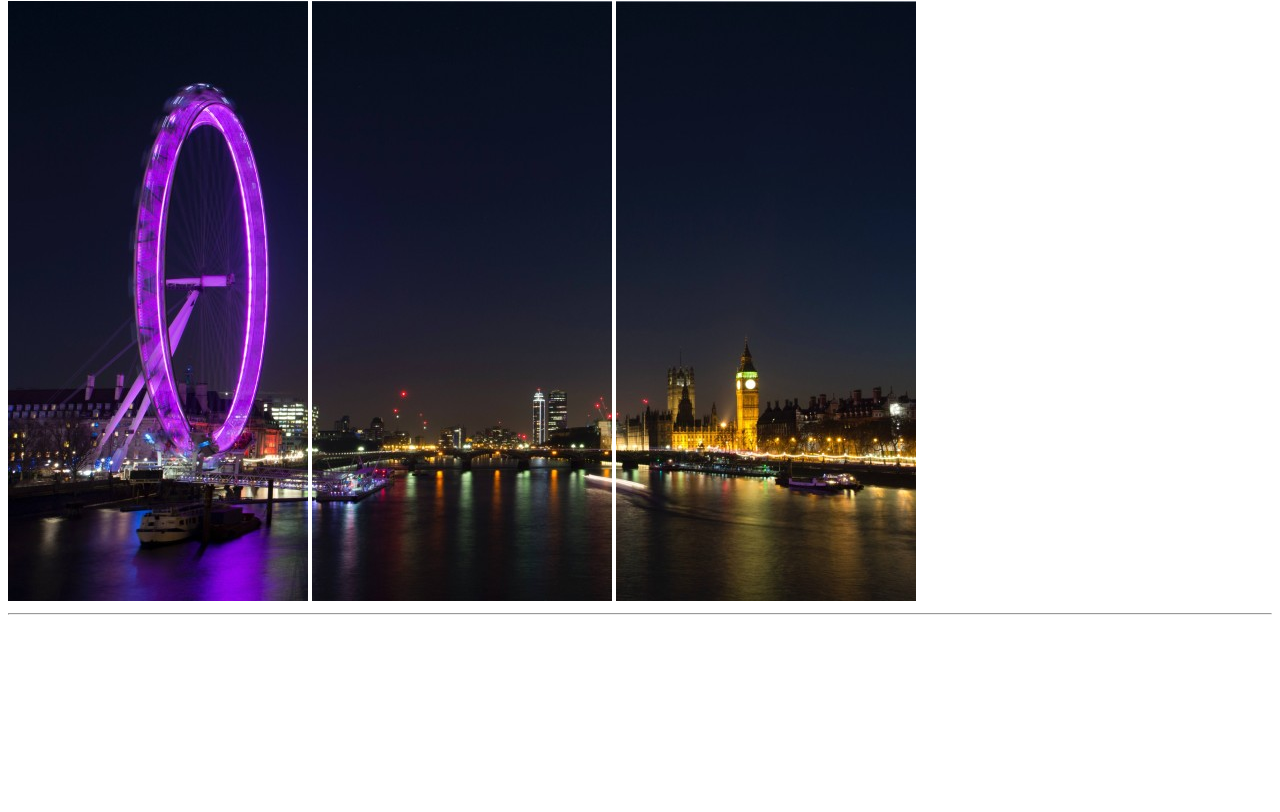
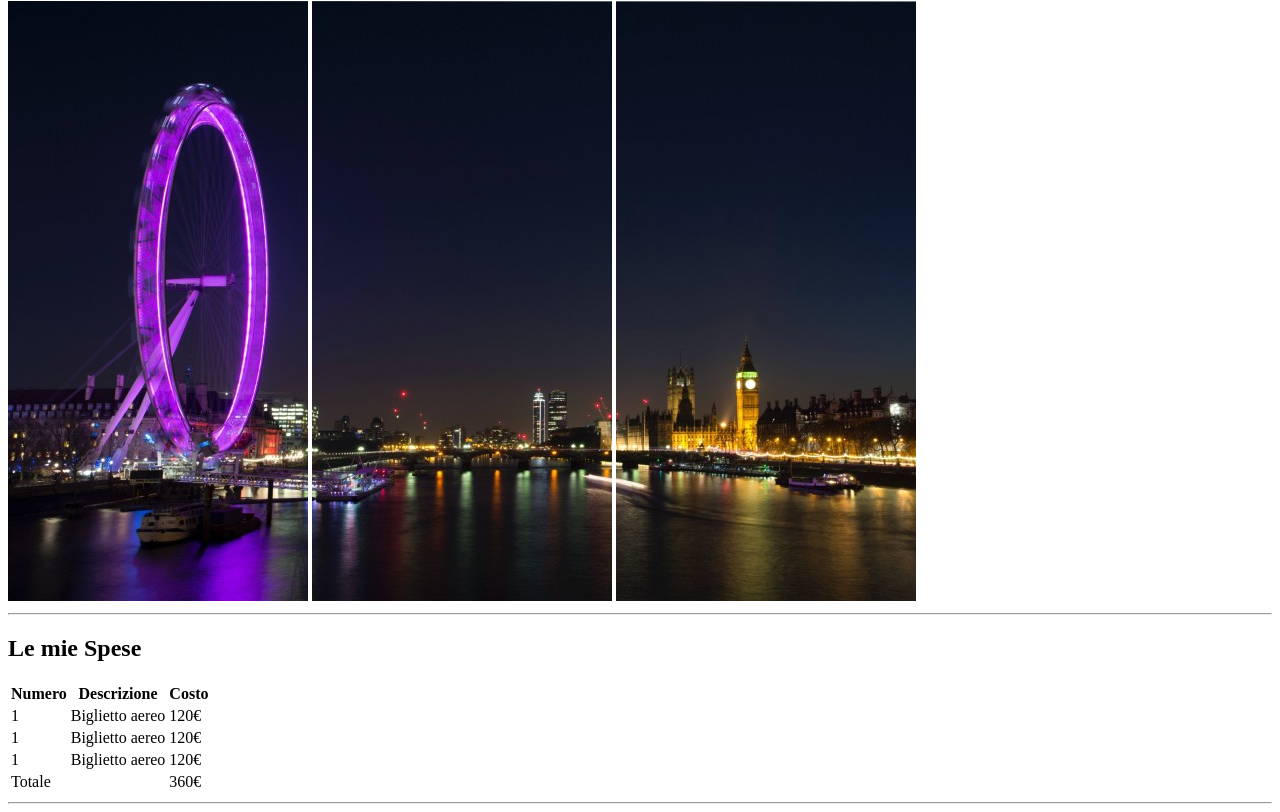
Before and after one commit to AndreaLazzaari/html-london-trip, a plain HTML site: page index.html in a window 1280 px wide. Shown: the part 79-891 px from the top of the page. Before the commit the page ends 800 px from the top, so only its background shows below. Drawn offline with Linux system fonts and the light colour scheme.

Commit message:
completata tabella e inizio ul

```diff
--- a/index.html
+++ b/index.html
@@ -6,6 +6,7 @@
     <title>html-london-trip</title>
 </head>
 <body>
+    <!--inserimento immagini-->
     <header>
         <h1>
             Il mio Viaggio a Londra
@@ -19,6 +20,56 @@
     <hr>
 
     <main>
+        <h2>
+            Le mie Spese
+        </h2>
+        <!--tabella sulle mie spese-->
+        <table>
+            <thead>
+                <tr>
+                    <th><strong>Numero</strong></th>
+                    <th><strong>Descrizione</strong></th>
+                    <th><strong>Costo</strong></th>
+                </tr>
+            </thead>
+            <!--corpo della tabella-->
+
+            <tbody>
+                <tr>
+                    <td>1</td>
+                    <td>Biglietto aereo</td>
+                    <td>120&#8364;</td>
+                </tr>
+                <tr>
+                    <td>1</td>
+                    <td>Biglietto aereo</td>
+                    <td>120&#8364;</td>
+                </tr>
+                <tr>
+                    <td>1</td>
+                    <td>Biglietto aereo</td>
+                    <td>120&#8364;</td>
+                </tr>
+              </tbody>
+
+              <tfoot>
+                <tr>
+                    <td>Totale</td>
+                    <td></td>
+                    <td>360&#8364;</td>
+                </tr>
+              </tfoot>
+       </table>
+       <hr>
+       <!--inizio elenco ul-->
+
+
+
+
+
+
+
+
 
     </main>
 
```
